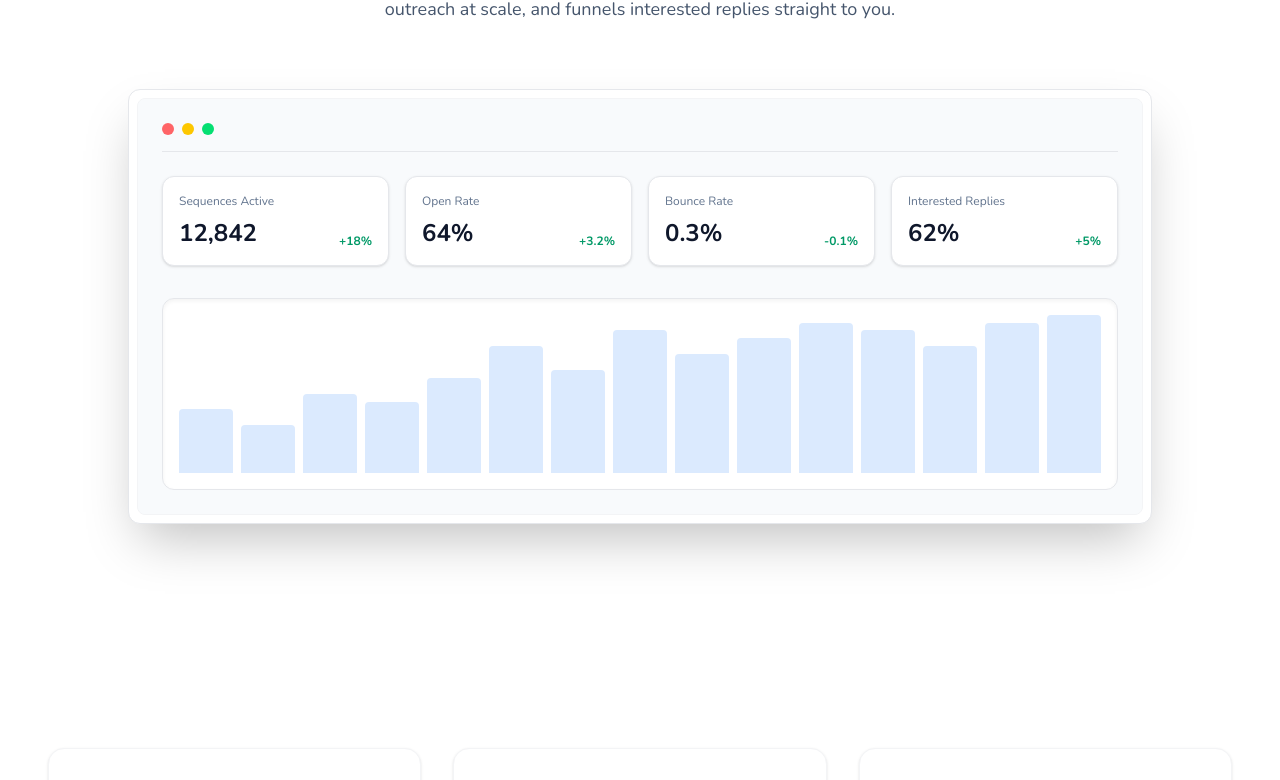
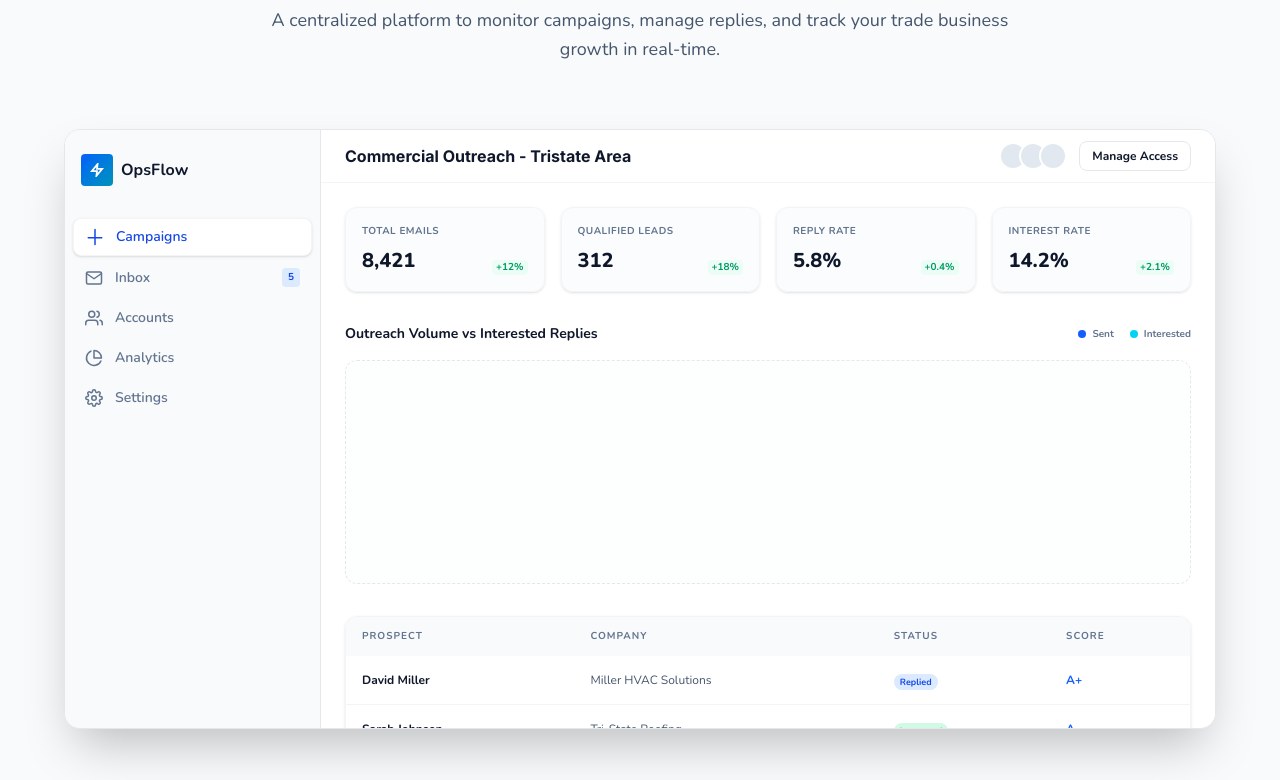
Before and after one commit to saiful-mahmood/10xmyops, a React (Vite) app: page / in a window 1280 px wide. Shown: the part 1532-2312 px from the top of the page. Built offline with nearby package versions, Linux system fonts and the light colour scheme.

Commit message:
Fix dashboard syntax and deploy OpsFlow command center

```diff
--- a/src/components/ProductGTM.jsx
+++ b/src/components/ProductGTM.jsx
@@ -1,49 +1,149 @@
 export default function ProductGTM() {
   return (
-    <section className="py-24 relative overflow-hidden bg-white">
+    <section className="py-24 relative overflow-hidden bg-slate-50">
       <div className="max-w-7xl mx-auto px-6 sm:px-8 lg:px-12">
 
         <div className="text-center mb-16 max-w-3xl mx-auto">
           <span className="inline-block px-3 py-1 rounded bg-blue-50 border border-blue-100 text-blue-700 text-xs font-bold tracking-widest uppercase mb-6">
-            Outbound Engine
+            Intelligent Outreach
           </span>
-          <h2 className="text-3xl md:text-4xl font-extrabold mb-6 text-slate-900">Our Outreach Platform, <span className="text-transparent bg-clip-text bg-gradient-to-r from-blue-700 to-cyan-600">OpsFlow</span></h2>
+          <h2 className="text-3xl md:text-4xl font-extrabold mb-6 text-slate-900">Your Lead Generation Command Center, <span className="text-transparent bg-clip-text bg-gradient-to-r from-blue-700 to-cyan-600">OpsFlow</span></h2>
           <p className="text-slate-600 text-lg leading-relaxed">
-            An end-to-end cold email engine that identifies verified commercial contacts, delivers tailored outreach at scale, and funnels interested replies straight to you.
+            A centralized platform to monitor campaigns, manage replies, and track your trade business growth in real-time.
           </p>
         </div>
 
-        <div className="relative max-w-5xl mx-auto rounded-xl border border-gray-200 bg-white p-2 shadow-2xl overflow-hidden">
-          <div className="rounded-lg bg-slate-50 p-6 border border-gray-100">
-            <div className="flex border-b border-gray-200 pb-4 mb-6">
-              <div className="flex gap-2">
-                <span className="w-3 h-3 rounded-full bg-red-400" />
-                <span className="w-3 h-3 rounded-full bg-yellow-400" />
-                <span className="w-3 h-3 rounded-full bg-green-400" />
+        {/* Dashboard Mockup - Professional SaaS Style */}
+        <div className="relative max-w-6xl mx-auto rounded-2xl border border-gray-200 bg-white shadow-2xl overflow-hidden flex h-[500px] md:h-[600px]">
+
+          {/* Sidebar */}
+          <div className="w-16 md:w-64 bg-slate-50 border-r border-gray-200 flex flex-col pt-6">
+            <div className="px-4 mb-8 hidden md:block">
+              <div className="flex items-center gap-2">
+                <div className="w-8 h-8 rounded bg-gradient-to-br from-blue-600 to-cyan-600 flex items-center justify-center">
+                  <svg width="14" height="14" viewBox="0 0 24 24" fill="none" stroke="white" strokeWidth="3"><path d="M13 2L3 14h9l-1 8 10-12h-9l1-8z"/></svg>
+                </div>
+                <span className="font-bold text-slate-900">OpsFlow</span>
               </div>
             </div>
 
+            <nav className="space-y-1 px-2">
+              {[
+                { name: 'Campaigns', icon: <path d="M12 2v20m-9-9h18"/>, active: true },
+                { name: 'Inbox', icon: <><path d="M4 4h16c1.1 0 2 .9 2 2v12c0 1.1-.9 2-2 2H4c-1.1 0-2-.9-2-2V6c0-1.1.9-2 2-2z"/><polyline points="22,6 12,13 2,6"/></>, badge: '5' },
+                { name: 'Accounts', icon: <><path d="M17 21v-2a4 4 0 0 0-4-4H5a4 4 0 0 0-4 4v2"/><circle cx="9" cy="7" r="4"/><path d="M23 21v-2a4 4 0 0 0-3-3.87"/><path d="M16 3.13a4 4 0 0 1 0 7.75"/></> },
+                { name: 'Analytics', icon: <><path d="M21.21 15.89A10 10 0 1 1 8 2.83"/><path d="M22 12A10 10 0 0 0 12 2v10z"/></> },
+                { name: 'Settings', icon: <><circle cx="12" cy="12" r="3"/><path d="M19.4 15a1.65 1.65 0 0 0 .33 1.82l.06.06a2 2 0 0 1 0 2.83 2 2 0 0 1-2.83 0l-.06-.06a1.65 1.65 0 0 0-1.82-.33 1.65 1.65 0 0 0-1 1.51V21a2 2 0 0 1-2 2 2 2 0 0 1-2-2v-.09A1.65 1.65 0 0 0 9 19.4a1.65 1.65 0 0 0-1.82.33l-.06.06a2 2 0 0 1-2.83 0 2 2 0 0 1 0-2.83l.06-.06a1.65 1.65 0 0 0 .33-1.82 1.65 1.65 0 0 0-1.51-1H3a2 2 0 0 1-2-2 2 2 0 0 1 2-2h.09A1.65 1.65 0 0 0 4.6 9a1.65 1.65 0 0 0-.33-1.82l-.06-.06a2 2 0 0 1 0-2.83 2 2 0 0 1 2.83 0l.06.06a1.65 1.65 0 0 0 1.82.33H9a1.65 1.65 0 0 0 1-1.51V3a2 2 0 0 1 2-2 2 2 0 0 1 2 2v.09a1.65 1.65 0 0 0 1 1.51 1.65 1.65 0 0 0 1.82-.33l.06-.06a2 2 0 0 1 2.83 0 2 2 0 0 1 0 2.83l-.06.06a1.65 1.65 0 0 0-.33 1.82V9a1.65 1.65 0 0 0 1.51 1H21a2 2 0 0 1 2 2 2 2 0 0 1-2 2h-.09a1.65 1.65 0 0 0-1.51 1z"/></> },
+              ].map((item, i) => (
+                <div
+                  key={i}
+                  className={`flex items-center gap-3 px-3 py-2 rounded-lg cursor-pointer transition-colors ${
+                    item.active ? 'bg-white text-blue-700 shadow-sm border border-gray-100' : 'text-slate-500 hover:bg-gray-200'
+                  }`}
+                >
+                  <svg width="18" height="18" viewBox="0 0 24 24" fill="none" stroke="currentColor" strokeWidth="2" strokeLinecap="round" strokeLinejoin="round">
+                    {item.icon}
+                  </svg>
+                  <span className="text-sm font-semibold hidden md:block">{item.name}</span>
+                  {item.badge && <span className="ml-auto bg-blue-100 text-blue-700 text-[10px] font-bold px-1.5 py-0.5 rounded hidden md:block">{item.badge}</span>}
+                </div>
+              ))}
+            </nav>
+          </div>
+
+          {/* Main Content Area */}
+          <div className="flex-1 bg-white flex flex-col">
+            {/* Top Header */}
+            <div className="h-16 border-b border-gray-100 flex items-center justify-between px-6">
+              <h3 className="font-bold text-slate-900">Commercial Outreach - Tristate Area</h3>
+              <div className="flex items-center gap-3">
+                <div className="flex -space-x-2">
+                  {[1,2,3].map(i => <div key={i} className="w-7 h-7 rounded-full border-2 border-white bg-slate-200" />)}
+                </div>
+                <button className="px-3 py-1.5 text-xs font-bold border border-gray-200 rounded-lg hover:bg-gray-50 transition-colors">Manage Access</button>
+              </div>
+            </div>
+
+            {/* Content Body */}
+            <div className="p-6 overflow-y-auto">
+              {/* Stats Grid */}
               <div className="grid grid-cols-2 md:grid-cols-4 gap-4 mb-8">
                 {[
-                { label: 'Sequences Active', val: '12,842', trend: '+18%' },
-                { label: 'Open Rate', val: '64%', trend: '+3.2%' },
-                { label: 'Bounce Rate', val: '0.3%', trend: '-0.1%' },
-                { label: 'Interested Replies', val: '62%', trend: '+5%' }
+                  { label: 'Total Emails', val: '8,421', trend: '+12%' },
+                  { label: 'Qualified Leads', val: '312', trend: '+18%' },
+                  { label: 'Reply Rate', val: '5.8%', trend: '+0.4%' },
+                  { label: 'Interest Rate', val: '14.2%', trend: '+2.1%' },
                 ].map((m, i) => (
-                <div key={i} className="p-4 bg-white rounded-xl border border-gray-200 shadow-sm">
-                  <p className="text-xs text-slate-500 mb-2">{m.label}</p>
+                  <div key={i} className="p-4 rounded-xl border border-gray-100 bg-slate-50/50 shadow-sm">
+                    <p className="text-[10px] font-bold text-slate-500 uppercase tracking-wider mb-2">{m.label}</p>
                     <div className="flex items-end justify-between">
-                    <p className="text-2xl font-bold text-slate-900">{m.val}</p>
-                    <p className="text-xs text-emerald-600 font-bold">{m.trend}</p>
+                      <p className="text-xl font-extrabold text-slate-900">{m.val}</p>
+                      <span className="text-[10px] font-bold text-emerald-600 bg-emerald-50 px-1 rounded">{m.trend}</span>
                     </div>
                   </div>
                 ))}
               </div>
 
-            <div className="h-48 bg-white rounded-xl border border-gray-200 shadow-inner flex items-end justify-between p-4 gap-2">
-              {[40,30,50,45,60,80,65,90,75,85,95,90,80,95,100].map((h,i) => (
-                <div key={i} className="w-full bg-blue-100 rounded-t-sm transition-all hover:bg-blue-300" style={{height: `${h}%`}}></div>
+              {/* Chart Section */}
+              <div className="mb-8">
+                <div className="flex items-center justify-between mb-4">
+                  <p className="text-sm font-bold text-slate-900">Outreach Volume vs Interested Replies</p>
+                  <div className="flex gap-4">
+                    <div className="flex items-center gap-1.5">
+                      <span className="w-2 h-2 rounded-full bg-blue-600"></span>
+                      <span className="text-[10px] font-bold text-slate-500">Sent</span>
+                    </div>
+                    <div className="flex items-center gap-1.5">
+                      <span className="w-2 h-2 rounded-full bg-cyan-400"></span>
+                      <span className="text-[10px] font-bold text-slate-500">Interested</span>
+                    </div>
+                  </div>
+                </div>
+                <div className="h-40 md:h-56 bg-slate-50/30 rounded-xl border border-dashed border-gray-200 flex items-end justify-between p-4 gap-2">
+                  {[30, 45, 35, 60, 50, 80, 70, 95, 85, 100, 90, 80, 75, 85, 95].map((h, i) => (
+                    <div key={i} className="flex-1 flex flex-col justify-end gap-1 group relative">
+                      {/* Tooltip */}
+                      <div className="absolute bottom-full left-1/2 -translate-x-1/2 mb-2 px-2 py-1 bg-slate-900 text-white text-[10px] rounded opacity-0 group-hover:opacity-100 transition-opacity whitespace-nowrap z-20">
+                         {h * 10} emails
+                      </div>
+                      {/* Bars */}
+                      <div className="w-full bg-cyan-400/40 rounded-t-sm" style={{ height: `${h * 0.4}%` }}></div>
+                      <div className="w-full bg-blue-600 rounded-t-sm" style={{ height: `${h}%` }}></div>
+                    </div>
                   ))}
+                </div>
+              </div>
+
+              {/* Recent Activity Table */}
+              <div className="rounded-xl border border-gray-100 overflow-hidden shadow-sm">
+                <table className="w-full border-collapse">
+                  <thead className="bg-slate-50">
+                    <tr>
+                      {['Prospect', 'Company', 'Status', 'Score'].map(h => (
+                        <th key={h} className="text-left py-3 px-4 text-[10px] font-bold text-slate-500 uppercase tracking-widest">{h}</th>
+                      ))}
+                    </tr>
+                  </thead>
+                  <tbody className="divide-y divide-gray-100">
+                    {[
+                      { p: 'David Miller', c: 'Miller HVAC Solutions', s: 'Replied', sc: 'A+' },
+                      { p: 'Sarah Johnson', c: 'Tri-State Roofing', s: 'Interested', sc: 'A' },
+                      { p: 'Michael Brown', c: 'Precision Plumbing', s: 'Follow-up', sc: 'B+' },
+                    ].map((r, i) => (
+                      <tr key={i} className="hover:bg-slate-50 transition-colors">
+                        <td className="py-3 px-4 text-xs font-bold text-slate-900">{r.p}</td>
+                        <td className="py-3 px-4 text-xs text-slate-600">{r.c}</td>
+                        <td className="py-3 px-4">
+                          <span className={`text-[9px] font-bold px-1.5 py-0.5 rounded-full ${
+                            r.s === 'Interested' ? 'bg-emerald-100 text-emerald-700' : 'bg-blue-100 text-blue-700'
+                          }`}>{r.s}</span>
+                        </td>
+                        <td className="py-3 px-4 text-xs font-bold text-blue-600">{r.sc}</td>
+                      </tr>
+                    ))}
+                  </tbody>
+                </table>
+              </div>
             </div>
           </div>
         </div>
```
Lines whose indentation alone changed are shown as unchanged.
